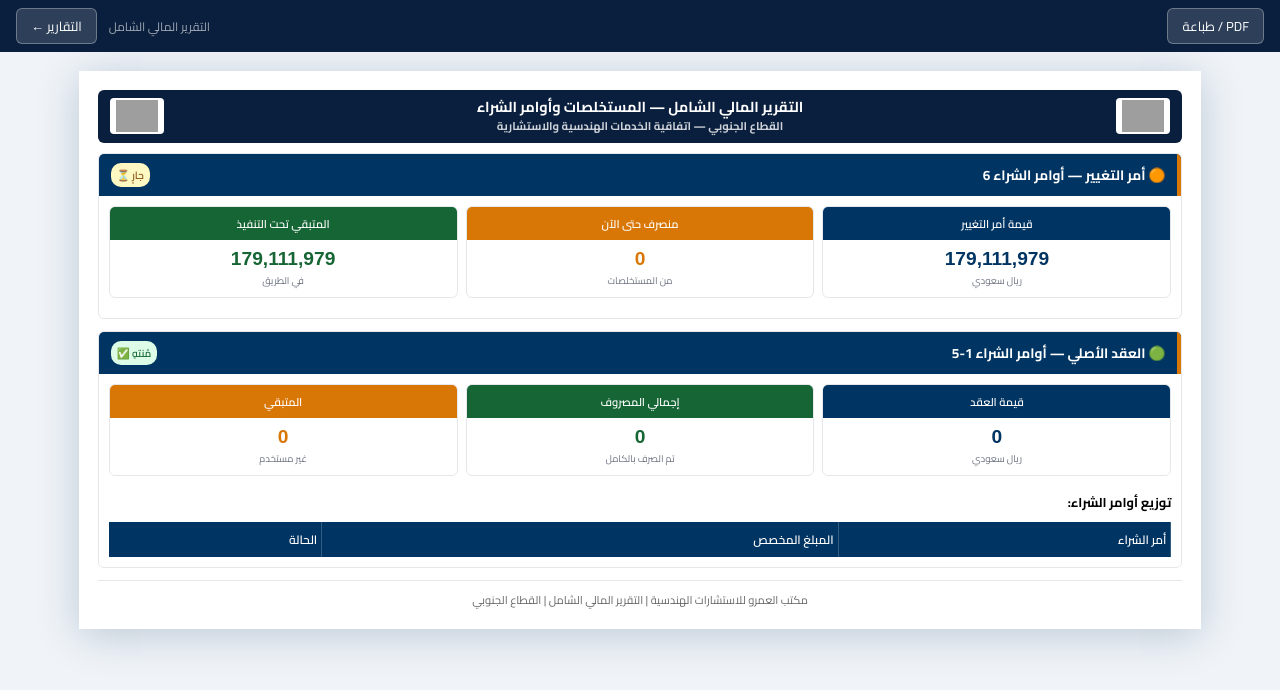
After one commit to engsadat/mizan-app, a Flask app: page /reports/finance in a window 1280 px wide. The commit adds this page. Shown: the top 690 px of the page. Run offline with Flask 3, Linux system fonts and the light colour scheme; the visitor is signed in with stand-in values (Sample User, id 1); lists and menus that the app fills with data are empty; grey boxes are pictures that could not be loaded.

Commit message:
feat: add comprehensive Finance Report with PO, invoices, and variation orders
- Original contract (PO 1-5) and variation order (PO 6) sections
- Invoice history tables with status tracking
- PO 6 job breakdown with progress bars
- Page order: variation first, then original contract baseline
- Full KPI cards and financial metrics
- Print-friendly A4 landscape layout

```diff
--- a/app/blueprints/reports/routes.py
+++ b/app/blueprints/reports/routes.py
@@ -256,3 +256,172 @@ def emp_dashboard():
         logo_alamro=logo_alamro,
         logo_nwc=logo_nwc,
     )
+
+
+@reports_bp.route('/finance')
+@login_required
+def finance():
+    """Finance report: Complete PO, Invoices, and Variation Orders breakdown."""
+    try:
+        import openpyxl, shutil, os
+        from pathlib import Path
+
+        # Data sources
+        PO_FILE = Path(r'C:\Users\engsa\OneDrive\Desktop\Dell_5066\04_Dell_Inv\2025\PO 1_2_3_4\tot PO.xlsx')
+        PRO2 = Path(r'C:\Users\engsa\OneDrive\Desktop\AI\HR\Invoices\Inv_Data_total for ai pro2.xlsx')
+        PO6_FILE = Path(r'C:\Users\engsa\OneDrive\Desktop\AI\HR\Invoices\2026_PO6for ai_.xlsx')
+        VAR_FILE = Path(r'C:\Users\engsa\OneDrive\Desktop\AI\HR\Invoices\PO_2026.xlsx')
+
+        ORIG_CONTRACT = 126_000_000
+        EXT_CONTRACT = 305_111_979
+        VAR_VALUE = EXT_CONTRACT - ORIG_CONTRACT
+
+        def load_copy(path):
+            if not path.exists():
+                return None
+            tmp = str(path) + ".tmp.xlsx"
+            shutil.copy2(str(path), tmp)
+            wb = openpyxl.load_workbook(tmp, data_only=True)
+            os.remove(tmp)
+            return wb
+
+        def sv(v):
+            if v is None: return ''
+            return str(v).strip()
+
+        def fmt(n):
+            try:
+                return f"{float(n):,.0f}"
+            except:
+                return '—'
+
+        # ── PO 1-5 ────────────────────────────────────────────────────────────────
+        po_list = []
+        wb_po = load_copy(PO_FILE)
+        if wb_po:
+            ws_po = wb_po['Sheet1']
+            for r in ws_po.iter_rows(min_row=2, max_row=6, values_only=True):
+                if r and r[1] and 'PO' in str(r[1]):
+                    po_list.append({
+                        'name': sv(r[1]),
+                        'amount': float(r[0] or 0)
+                    })
+
+        # ── Invoices (split: original vs variation) ────────────────────────────────
+        orig_invoices = []
+        var_invoices = []
+        wb2 = load_copy(PRO2)
+        if wb2:
+            try:
+                ws2 = wb2['إجمالي المستخلصات_']
+            except:
+                ws2 = wb2.active
+
+            for r in ws2.iter_rows(min_row=5, max_row=61, values_only=True):
+                if not r or not r[0]: continue
+                label = sv(r[0])
+                if 'مستخلص' not in label: continue
+
+                po_no = r[1] if len(r) > 1 else None
+                month = sv(r[2]) if len(r) > 2 else ''
+                gross = float(r[3] or 0) if len(r) > 3 else 0
+                ret10 = float(r[4] or 0) if len(r) > 4 and r[4] else 0
+                vat = float(r[6] or 0) if len(r) > 6 and r[6] else 0
+                total = float(r[7] or 0) if len(r) > 7 and r[7] else gross
+                status = sv(r[10]) if len(r) > 10 else ''
+
+                inv = {
+                    'label': label,
+                    'po': po_no,
+                    'month': month,
+                    'gross': gross,
+                    'ret10': ret10,
+                    'vat': vat,
+                    'total': total,
+                    'status': status
+                }
+
+                if po_no == 6:
+                    var_invoices.append(inv)
+                else:
+                    orig_invoices.append(inv)
+
+        orig_total = sum(i['gross'] for i in orig_invoices)
+        var_total = sum(i['gross'] for i in var_invoices)
+        var_remaining = VAR_VALUE - var_total
+
+        # ── PO6 Job Details ───────────────────────────────────────────────────────
+        po6_jobs = []
+        wb6 = load_copy(PO6_FILE)
+        if wb6:
+            try:
+                ws6 = wb6['ToTal_From PO_6_underway']
+            except:
+                ws6 = wb6.active
+
+            for r in ws6.iter_rows(min_row=6, max_row=35, values_only=True):
+                if r and r[0] is not None and isinstance(r[0], int):
+                    po6_jobs.append({
+                        'no': int(r[0]),
+                        'desc': sv(r[1]) if len(r) > 1 else '',
+                        'unit_price': float(r[3] or 0) if len(r) > 3 else 0,
+                        'persons': float(r[4] or 0) if len(r) > 4 else 0,
+                        'contract_months': float(r[5] or 0) if len(r) > 5 else 0,
+                        'contract_qty': float(r[6] or 0) if len(r) > 6 else 0,
+                        'contract_total': float(r[7] or 0) if len(r) > 7 else 0,
+                        'cum_qty': float(r[10] or 0) if len(r) > 10 else 0,
+                        'cum_total': float(r[11] or 0) if len(r) > 11 else 0,
+                    })
+
+        # ── Variation Budget per Job ──────────────────────────────────────────────
+        var_budget = {}
+        wb_var = load_copy(VAR_FILE)
+        if wb_var:
+            try:
+                ws_var = wb_var['1']
+            except:
+                ws_var = wb_var.active
+
+            for r in ws_var.iter_rows(min_row=3, max_row=32, values_only=True):
+                if r and r[0] and isinstance(r[0], int):
+                    orig_v = float(r[7] or 0) if len(r) > 7 else 0
+                    amend_v = float(r[11] or 0) if len(r) > 11 else 0
+                    var_budget[int(r[0])] = max(amend_v - orig_v, 0)
+
+        # Enrich PO6 jobs with variation budget
+        for job in po6_jobs:
+            job['var_budget'] = var_budget.get(job['no'], 0)
+            job['var_remaining'] = max(job['var_budget'] - job['cum_total'], 0)
+            job['pct_complete'] = (job['cum_total'] / job['var_budget'] * 100) if job['var_budget'] > 0 else 0
+
+        # ── Summary Data ───────────────────────────────────────────────────────────
+        po_total_allocated = sum(p['amount'] for p in po_list)
+        po_total_disbursed = orig_total
+
+        return render_template(
+            'reports/finance.html',
+            po_list=po_list,
+            orig_invoices=orig_invoices,
+            var_invoices=var_invoices,
+            po6_jobs=po6_jobs,
+            kpis_orig={
+                'allocated': po_total_allocated,
+                'disbursed': po_total_disbursed,
+                'remaining': po_total_allocated - po_total_disbursed,
+            },
+            kpis_var={
+                'allocated': VAR_VALUE,
+                'disbursed': var_total,
+                'remaining': var_remaining,
+            },
+            logo_nwc=_b64_logo('NWC_Logo.png'),
+            logo_alamro=_b64_logo('Alamro_Logo.png'),
+        )
+
+    except Exception as e:
+        import traceback
+        return render_template('reports/finance.html',
+                              error=str(e),
+                              traceback=traceback.format_exc(),
+                              logo_nwc=_b64_logo('NWC_Logo.png'),
+                              logo_alamro=_b64_logo('Alamro_Logo.png'))
--- /dev/null
+++ b/app/templates/reports/finance.html
@@ -0,0 +1,386 @@
+<!DOCTYPE html>
+<html dir="rtl" lang="ar">
+<head>
+  <meta charset="UTF-8">
+  <meta name="viewport" content="width=device-width, initial-scale=1.0">
+  <title>التقرير المالي الشامل — ميزان</title>
+  <link href="https://fonts.googleapis.com/css2?family=Cairo:wght@300;400;600;700;900&display=swap" rel="stylesheet">
+  <style>
+    * { box-sizing: border-box; margin: 0; padding: 0; }
+    body {
+      font-family: 'Cairo', sans-serif;
+      background: #f0f4f8;
+      direction: rtl;
+      -webkit-print-color-adjust: exact;
+      print-color-adjust: exact;
+    }
+
+    .toolbar {
+      position: fixed; top: 0; left: 0; right: 0; z-index: 999;
+      background: #0a1f3d; display: flex; align-items: center;
+      padding: 8px 16px; gap: 12px; direction: ltr;
+    }
+    .toolbar a, .toolbar button {
+      font-family: 'Cairo', sans-serif; font-size: 13px;
+      color: white; background: rgba(255,255,255,.15); border: 1px solid rgba(255,255,255,.3);
+      border-radius: 6px; padding: 5px 14px; text-decoration: none; cursor: pointer;
+    }
+    .toolbar .spacer { flex: 1; }
+    .toolbar .label { color: rgba(255,255,255,.6); font-size: 12px; }
+
+    .page-wrap { padding-top: 48px; }
+
+    .page {
+      width: 297mm;
+      margin: 6mm auto;
+      padding: 5mm;
+      background: white;
+      box-shadow: 0 6px 40px rgba(0,46,91,.22);
+    }
+
+    /* Header */
+    .hdr {
+      display: flex;
+      align-items: center;
+      justify-content: space-between;
+      background: #0a1f3d;
+      color: white;
+      padding: 8px 12px;
+      border-radius: 6px;
+      margin-bottom: 10px;
+      min-height: 50px;
+    }
+    .hdr img { height: 36px; background: white; border-radius: 4px; padding: 2px 6px; }
+    .hdr h1 { font-size: 0.9rem; font-weight: 700; flex: 1; text-align: center; line-height: 1.3; }
+
+    /* Section */
+    .section {
+      margin-bottom: 12px;
+      border: 1px solid #e5e7eb;
+      border-radius: 6px;
+      overflow: hidden;
+    }
+    .section-title {
+      background: #003462;
+      color: white;
+      padding: 8px 12px;
+      font-size: 0.85rem;
+      font-weight: 700;
+      border-right: 4px solid #d97706;
+      display: flex;
+      align-items: center;
+      gap: 8px;
+    }
+    .section-body { padding: 10px; }
+
+    /* KPI Grid */
+    .kpi-grid {
+      display: grid;
+      grid-template-columns: repeat(3, 1fr);
+      gap: 8px;
+      margin-bottom: 10px;
+    }
+    .kpi {
+      background: white;
+      border: 1px solid #e5e7eb;
+      border-radius: 6px;
+      overflow: hidden;
+    }
+    .kpi-h {
+      padding: 6px 8px;
+      font-size: 0.7rem;
+      font-weight: 600;
+      color: white;
+      text-align: center;
+    }
+    .kpi-h.green { background: #166534; }
+    .kpi-h.amber { background: #d97706; }
+    .kpi-h.blue { background: #003462; }
+    .kpi-b {
+      padding: 8px;
+      text-align: center;
+    }
+    .kpi-v {
+      font-family: Arial, sans-serif;
+      font-size: 1.2rem;
+      font-weight: 700;
+      line-height: 1.1;
+    }
+    .kpi-s { font-size: 0.6rem; color: #6b7280; margin-top: 2px; }
+
+    /* Table */
+    table {
+      width: 100%;
+      border-collapse: collapse;
+      font-size: 0.75rem;
+    }
+    thead tr { background: #003462; color: white; }
+    thead th {
+      padding: 6px 4px;
+      text-align: right;
+      font-weight: 600;
+      border-right: 1px solid rgba(255,255,255,.2);
+    }
+    tbody td {
+      padding: 4px;
+      border-bottom: 1px solid #e5e7eb;
+      text-align: center;
+    }
+    tbody td:first-child { text-align: right; }
+    .num { text-align: center; font-family: Arial; }
+    .badge {
+      display: inline-block;
+      padding: 2px 6px;
+      border-radius: 10px;
+      font-size: 0.65rem;
+      font-weight: 600;
+    }
+    .badge.green { background: #dcfce7; color: #166534; }
+    .badge.amber { background: #fef9c3; color: #854d0e; }
+    .badge.gray { background: #f3f4f6; color: #374151; }
+
+    /* Job Row with Progress */
+    .job-row {
+      display: grid;
+      grid-template-columns: 30px 1fr 80px 80px 120px;
+      gap: 8px;
+      align-items: center;
+      padding: 8px;
+      border-bottom: 1px solid #e5e7eb;
+      font-size: 0.75rem;
+    }
+    .job-row:nth-child(odd) { background: #f8fafc; }
+    .progress-bar {
+      height: 18px;
+      background: #e5e7eb;
+      border-radius: 4px;
+      overflow: hidden;
+      position: relative;
+    }
+    .progress-fill {
+      height: 100%;
+      display: flex;
+      align-items: center;
+      justify-content: center;
+      color: white;
+      font-size: 0.6rem;
+      font-weight: 700;
+      background: #166534;
+      transition: width 0.3s;
+    }
+    .progress-fill.amber { background: #f59e0b; }
+    .progress-fill.red { background: #ef4444; }
+
+    /* Error */
+    .error { background: #fee; border: 1px solid #fcc; color: #c00; padding: 10px; border-radius: 6px; margin: 20px; }
+
+    /* Print */
+    @page { size: A4 landscape; margin: 0; }
+    @media print {
+      .toolbar { display: none; }
+      .page-wrap { padding-top: 0; }
+      body { background: white; }
+      .page { margin: 0; box-shadow: none; }
+    }
+  </style>
+</head>
+<body>
+
+<div class="toolbar">
+  <a href="/reports">← التقارير</a>
+  <span class="label">التقرير المالي الشامل</span>
+  <span class="spacer"></span>
+  <button onclick="setTimeout(()=>window.print(),200)">طباعة / PDF</button>
+</div>
+
+<div class="page-wrap">
+{% if error %}
+  <div class="error">
+    <strong>خطأ:</strong> {{ error }}
+  </div>
+{% else %}
+
+<div class="page">
+  <!-- Header -->
+  <div class="hdr">
+    {% if logo_alamro %}<img src="{{ logo_alamro }}" alt="Al-Amro">{% endif %}
+    <h1>التقرير المالي الشامل — المستخلصات وأوامر الشراء<br>
+      <span style="font-size:0.7rem;opacity:.8">القطاع الجنوبي — اتفاقية الخدمات الهندسية والاستشارية</span></h1>
+    {% if logo_nwc %}<img src="{{ logo_nwc }}" alt="NWC">{% endif %}
+  </div>
+
+  <!-- ══════════════════════════════════════════════════════════════════════════ -->
+  <!-- SECTION 1: VARIATION ORDER (PO 6) — FIRST -->
+  <!-- ══════════════════════════════════════════════════════════════════════════ -->
+  <div class="section">
+    <div class="section-title">
+      🟠 أمر التغيير — أوامر الشراء 6
+      <span class="badge amber" style="margin-right:auto">جارٍ ⏳</span>
+    </div>
+    <div class="section-body">
+      <!-- KPIs -->
+      <div class="kpi-grid">
+        <div class="kpi">
+          <div class="kpi-h blue">قيمة أمر التغيير</div>
+          <div class="kpi-b"><div class="kpi-v" style="color:#003462">{{ "{:,.0f}".format(kpis_var.allocated) }}</div>
+          <div class="kpi-s">ريال سعودي</div></div>
+        </div>
+        <div class="kpi">
+          <div class="kpi-h amber">منصرف حتى الآن</div>
+          <div class="kpi-b"><div class="kpi-v" style="color:#d97706">{{ "{:,.0f}".format(kpis_var.disbursed) }}</div>
+          <div class="kpi-s">من المستخلصات</div></div>
+        </div>
+        <div class="kpi">
+          <div class="kpi-h green">المتبقي تحت التنفيذ</div>
+          <div class="kpi-b"><div class="kpi-v" style="color:#166534">{{ "{:,.0f}".format(kpis_var.remaining) }}</div>
+          <div class="kpi-s">في الطريق</div></div>
+        </div>
+      </div>
+
+      <!-- Variation Invoices Table -->
+      {% if var_invoices %}
+      <strong style="font-size:0.8rem">جدول المستخلصات (مستخلص 27_D فما بعده):</strong>
+      <table style="margin-top:4px;font-size:0.7rem">
+        <thead><tr>
+          <th>#</th><th>المستخلص</th><th>PO</th><th>الشهر</th><th>الإجمالي</th><th>خصم 10%</th><th>الضريبة</th><th>الصافي</th><th>الحالة</th>
+        </tr></thead>
+        <tbody>
+          {% for inv in var_invoices %}
+          <tr style="background:{% if loop.index % 2 == 0 %}#f8fafc{% else %}#fff{% endif %}">
+            <td class="num gray" style="font-size:0.65rem">{{ loop.index }}</td>
+            <td style="text-align:right">{{ inv.label }}</td>
+            <td class="num" style="color:#0071b9;font-weight:700">PO{{ inv.po }}</td>
+            <td class="num">{{ inv.month }}</td>
+            <td class="num" style="color:#d97706;font-weight:600">{{ "{:,.0f}".format(inv.gross) }}</td>
+            <td class="num" style="color:#c00000">{% if inv.ret10 %}{{ "{:,.0f}".format(inv.ret10) }}{% else %}—{% endif %}</td>
+            <td class="num gray">{{ "{:,.0f}".format(inv.vat) }}</td>
+            <td class="num" style="color:#002060;font-weight:700">{{ "{:,.0f}".format(inv.total) }}</td>
+            <td style="text-align:center">
+              {% if 'جاري' in inv.status %}
+                <span class="badge amber">جاري الاعتماد</span>
+              {% else %}
+                <span class="badge gray">{{ inv.status }}</span>
+              {% endif %}
+            </td>
+          </tr>
+          {% endfor %}
+        </tbody>
+      </table>
+      {% endif %}
+
+      <!-- PO 6 Jobs Breakdown -->
+      {% if po6_jobs %}
+      <strong style="font-size:0.8rem;margin-top:8px;display:block">تفاصيل العناصر والوظائف:</strong>
+      <div style="margin-top:6px">
+        {% for job in po6_jobs %}
+          {% if job.var_budget > 0 or job.cum_total > 0 %}
+          <div class="job-row">
+            <div style="text-align:center;font-weight:700">{{ job.no }}</div>
+            <div style="text-align:right">{{ job.desc }}</div>
+            <div class="num">{{ "{:,.0f}".format(job.var_budget) }}</div>
+            <div class="num">{{ "{:,.0f}".format(job.cum_total) }}</div>
+            <div>
+              <div class="progress-bar">
+                <div class="progress-fill {% if job.pct_complete >= 85 %}red{% elif job.pct_complete >= 60 %}amber{% endif %}"
+                     style="width:{{ [job.pct_complete, 100] | min }}%">
+                  {{ "%.0f%%"|format(job.pct_complete) }}
+                </div>
+              </div>
+            </div>
+          </div>
+          {% endif %}
+        {% endfor %}
+      </div>
+      {% endif %}
+    </div>
+  </div>
+
+  <!-- ══════════════════════════════════════════════════════════════════════════ -->
+  <!-- SECTION 2: ORIGINAL CONTRACT (PO 1-5) — SECOND -->
+  <!-- ══════════════════════════════════════════════════════════════════════════ -->
+  <div class="section">
+    <div class="section-title">
+      🟢 العقد الأصلي — أوامر الشراء 1-5
+      <span class="badge green" style="margin-right:auto">مُنتهٍ ✅</span>
+    </div>
+    <div class="section-body">
+      <!-- KPIs -->
+      <div class="kpi-grid">
+        <div class="kpi">
+          <div class="kpi-h blue">قيمة العقد</div>
+          <div class="kpi-b"><div class="kpi-v" style="color:#003462">{{ "{:,.0f}".format(kpis_orig.allocated) }}</div>
+          <div class="kpi-s">ريال سعودي</div></div>
+        </div>
+        <div class="kpi">
+          <div class="kpi-h green">إجمالي المصروف</div>
+          <div class="kpi-b"><div class="kpi-v" style="color:#166534">{{ "{:,.0f}".format(kpis_orig.disbursed) }}</div>
+          <div class="kpi-s">تم الصرف بالكامل</div></div>
+        </div>
+        <div class="kpi">
+          <div class="kpi-h amber">المتبقي</div>
+          <div class="kpi-b"><div class="kpi-v" style="color:#d97706">{{ "{:,.0f}".format(kpis_orig.remaining) }}</div>
+          <div class="kpi-s">غير مستخدم</div></div>
+        </div>
+      </div>
+
+      <!-- PO Distribution Table -->
+      <strong style="font-size:0.8rem">توزيع أوامر الشراء:</strong>
+      <table style="margin-top:6px">
+        <thead><tr><th>أمر الشراء</th><th>المبلغ المخصص</th><th>الحالة</th></tr></thead>
+        <tbody>
+          {% for po in po_list %}
+          <tr>
+            <td style="font-weight:700;color:#0071b9">{{ po.name }}</td>
+            <td class="num">{{ "{:,.0f}".format(po.amount) }}</td>
+            <td><span class="badge green">تم الصرف</span></td>
+          </tr>
+          {% endfor %}
+        </tbody>
+      </table>
+
+      <!-- Original Invoices Table -->
+      {% if orig_invoices %}
+      <strong style="font-size:0.8rem;margin-top:8px;display:block">جدول المستخلصات (مستخلص 1 → 27_C):</strong>
+      <table style="margin-top:4px;font-size:0.7rem">
+        <thead><tr>
+          <th>#</th><th>المستخلص</th><th>PO</th><th>الشهر</th><th>الإجمالي</th><th>خصم 10%</th><th>الضريبة</th><th>الصافي</th><th>الحالة</th>
+        </tr></thead>
+        <tbody>
+          {% for inv in orig_invoices %}
+          <tr style="background:{% if loop.index % 2 == 0 %}#f8fafc{% else %}#fff{% endif %}">
+            <td class="num gray" style="font-size:0.65rem">{{ loop.index }}</td>
+            <td style="text-align:right">{{ inv.label }}</td>
+            <td class="num" style="color:#0071b9;font-weight:700">PO{{ inv.po }}</td>
+            <td class="num">{{ inv.month }}</td>
+            <td class="num" style="color:#003462;font-weight:600">{{ "{:,.0f}".format(inv.gross) }}</td>
+            <td class="num" style="color:#c00000">{% if inv.ret10 %}{{ "{:,.0f}".format(inv.ret10) }}{% else %}—{% endif %}</td>
+            <td class="num gray">{{ "{:,.0f}".format(inv.vat) }}</td>
+            <td class="num" style="color:#002060;font-weight:700">{{ "{:,.0f}".format(inv.total) }}</td>
+            <td style="text-align:center">
+              {% if 'تم الصرف' in inv.status or inv.status == 'paid' %}
+                <span class="badge green">تم الصرف</span>
+              {% elif 'جاري' in inv.status %}
+                <span class="badge amber">جاري</span>
+              {% else %}
+                <span class="badge gray">{{ inv.status }}</span>
+              {% endif %}
+            </td>
+          </tr>
+          {% endfor %}
+        </tbody>
+      </table>
+      {% endif %}
+    </div>
+  </div>
+
+  <!-- Footer -->
+  <div style="text-align:center;font-size:0.7rem;color:#666;margin-top:10px;padding-top:8px;border-top:1px solid #e5e7eb">
+    مكتب العمرو للاستشارات الهندسية | التقرير المالي الشامل | القطاع الجنوبي
+  </div>
+</div>
+
+{% endif %}
+</div>
+
+</body>
+</html>
```
Also changed, not shown: app/templates/reports/index.html (+7 -0 lines).
